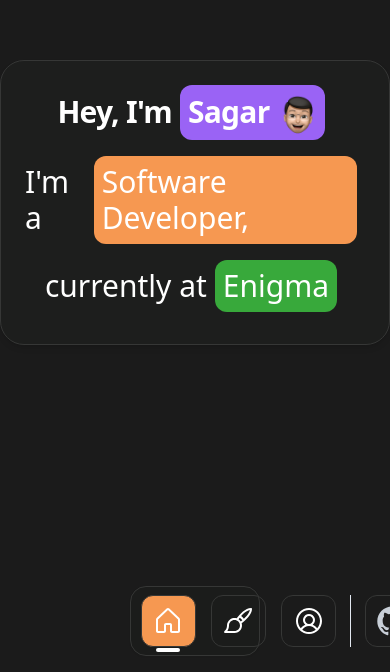
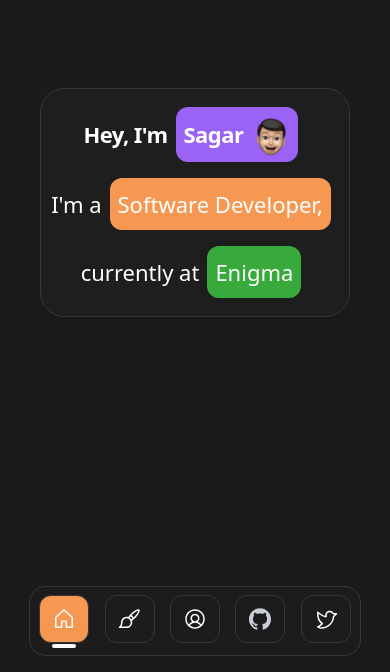
Before and after one commit to SySagar/portfolio, a React (Vite) app: page / in a window 390 px wide. Shown: the part 172-844 px from the top of the page. Built offline with nearby package versions, Linux system fonts and the light colour scheme.

Commit message:
feat: responsive home

```diff
--- a/src/app/Home/Home.tsx
+++ b/src/app/Home/Home.tsx
@@ -1,22 +1,77 @@
 import style from "./home.module.css";
+import { Card, CardContent, CardHeader, CardTitle } from "@/components/ui/card";
+import { cn } from "@/lib/utils";
+import Eyes from "@/components/standard/Eyes";
 import {
-  Card,
-  CardContent,
-  CardHeader,
-  CardTitle,
-} from "@/components/ui/card";
+  Tooltip,
+  TooltipProvider,
+  TooltipContent,
+  TooltipTrigger
+} from "@radix-ui/react-tooltip";
+import { useState } from "react";
 
 export default function Home() {
+
+  const [toggleIcon, setToggleIcon] = useState(true);
+
+  const handleChangeIcon = () => {
+    setToggleIcon(!toggleIcon);
+  }
+
   return (
     <div className={style.home}>
       <div className="red-blob ">
         {/* <img src="redBlob.png" width={500} height={500} alt="" /> */}
       </div>
 
+      <div className="logo absolute top-4 left-4">
+        <div className={cn("relative",style.mylogo)}>
+          {
+            toggleIcon ?
+            <TooltipProvider delayDuration={50}>
+            <Tooltip>
+            <TooltipTrigger onClick={handleChangeIcon}>
+            <img className="w-[86px]" src="me.webp" alt="" />
+                <div className="absolute top-10 left-[30px]">
+                  <Eyes />
+                </div>
+
+                <div className="absolute top-10 left-[49px]">
+                  <Eyes />
+                </div>
+            </TooltipTrigger>
+              <TooltipContent
+              className={cn(
+                "relative text-slate-50 left-9 rounded-xl flex justify-center items-center text-xs h-6")}
+              >
+                I am watching you. Haha!
+              </TooltipContent>
+            </Tooltip>
+          </TooltipProvider>
+            : <div className="rounded-xl" onClick={handleChangeIcon}>
+            <img className="mt-3 ml-3" src="logo.png" width={60} height={60} style={{borderRadius:50}} alt="" />
+      </div>
+          }
+
+
+
+        </div>
+      </div>
+
       <div className="centralCard -translate-y-12">
-        <Card className="shadow-md p-6 backdrop-filter backdrop-blur-2xl border rounded-3xl bg-[#1D1E1D] border-[#363736] pt-4 text-white">
+        <Card
+          className={cn(
+            "shadow-md p-6 backdrop-filter backdrop-blur-2xl border rounded-3xl bg-[#1D1E1D] border-[#363736] pt-4 text-white",
+            style.card
+          )}
+        >
           <CardHeader>
-            <CardTitle className="flex justify-center items-center text-3xl">
+            <CardTitle
+              className={cn(
+                "flex justify-center items-center text-3xl",
+                style.title
+              )}
+            >
               Hey, I'm
               <div className="text-white flex justify-center items-center pl-2  m-2 rounded-xl bg-[#9A63F5]">
                 <p> Sagar</p>
@@ -31,13 +86,23 @@
             </CardTitle>
           </CardHeader>
           <CardContent className="">
-            <div className="flex justify-center items-center text-3xl font-medium">
+            <div
+              className={cn(
+                "flex justify-center items-center text-3xl font-medium",
+                style.addInfo
+              )}
+            >
               I'm a
               <div className="text-white flex justify-center items-center p-2  m-2 rounded-xl bg-[#F69851]">
                 Software Developer,
               </div>
             </div>
-            <div className="flex justify-center items-center text-3xl font-medium">
+            <div
+              className={cn(
+                "flex justify-center items-center text-3xl font-medium",
+                style.addInfo
+              )}
+            >
               currently at
               <div className="text-white flex justify-center items-center p-2  m-2 rounded-xl bg-[#38a93b]">
                 Enigma
--- a/src/app/Home/home.module.css
+++ b/src/app/Home/home.module.css
@@ -1,5 +1,6 @@
 .home{
     display: flex;
+    position: relative;
     flex-direction: column;
     align-items: center;
     justify-content: center;
@@ -15,3 +16,21 @@
         filter: blur(250px); /* Blur effect */
 
 }
+
+@media only screen and (max-width: 700px) {
+    .title {
+        font-size: 22px;
+    }
+
+    .addInfo{
+        font-size: 22px;
+    }
+
+    .card{
+        padding: 10px;
+    }
+
+    .mylogo{
+        display: none;
+    }
+  }
--- a/src/components/standard/BottomNav.tsx
+++ b/src/components/standard/BottomNav.tsx
@@ -6,7 +6,7 @@
 export default function BottomNav() {
   return (
     <div className="fixed bottom-4 w-full flex justify-center items-center ">
-      <Card className="w-1/3 h-[70px] bg-[#1D1E1D] backdrop-filter backdrop-blur-2xl bg-opacity-60 rounded-2xl border-[#363736]  flex flex-row justify-evenly items-evenly  text-white">
+      <Card className="navBody h-[70px] bg-[#1D1E1D] backdrop-filter backdrop-blur-2xl bg-opacity-60 rounded-2xl border-[#363736]  flex flex-row justify-evenly items-evenly  text-white">
         <CardContent className="flex gap-3 p-2 w-full">
           <LinkButton
             className={style.tabColorHome}
@@ -30,7 +30,7 @@
             link="/about-me"
           />
 
-          <Separator orientation="vertical" />
+          <Separator className={style.divider} orientation="vertical" />
 
           <LinkButton
             className={style.tabColorGithub}
--- /dev/null
+++ b/src/components/standard/Eyes.tsx
@@ -0,0 +1,60 @@
+import React, { useEffect, useState } from "react";
+import "./eyes.css";
+
+const Eyes: React.FC = () => {
+  const [cursorPosition, setCursorPosition] = useState({ x: 0, y: 0 });
+  const [eyePosition, setEyePosition] = useState({ x: 0, y: 0 });
+
+
+  useEffect(() => {
+    const updateCursorPosition = (e: MouseEvent) => {
+      setCursorPosition({ x: e.clientX, y: e.clientY });
+    };
+
+    window.addEventListener("mousemove", updateCursorPosition);
+
+    return () => {
+      window.removeEventListener("mousemove", updateCursorPosition);
+    };
+  }, []);
+
+  useEffect(() => {
+    const followCursor = () => {
+      const container = document.getElementById("container") as HTMLElement;
+      const containerRect = container.getBoundingClientRect();
+      const containerCenter = {
+        x: containerRect.left + containerRect.width / 2,
+        y: containerRect.top + containerRect.height / 2,
+      };
+
+      const angle = Math.atan2(
+        cursorPosition.y - containerCenter.y,
+        cursorPosition.x - containerCenter.x
+      );
+
+      const radius =
+        (Math.min(containerRect.width, containerRect.height) / 2) * 0.5;
+      const eyePositionX = containerCenter.x*0.05 + radius * Math.cos(angle);
+      const eyePositionY = containerCenter.y*0.05 + radius * Math.sin(angle);
+
+      setEyePosition({
+        x: eyePositionX,
+        y: eyePositionY,
+      });
+    };
+
+    followCursor();
+  }, [cursorPosition]);
+
+  return (
+    <div id="container" className="container">
+      <div
+        id="eye"
+        className="eye"
+        style={{ top: eyePosition.y, left: eyePosition.x }}
+      ></div>
+    </div>
+  );
+};
+
+export default Eyes;
--- a/src/components/standard/LinkButton.tsx
+++ b/src/components/standard/LinkButton.tsx
@@ -9,7 +9,7 @@
 import { HTMLAttributes } from "react";
 import { useNavigate } from "react-router-dom";
 import usetabStore from "@/store/tabStore";
-import style from './nav.module.css';
+import style from "./nav.module.css";
 
 type LinkButtonProps = {
   icon: string;
@@ -41,37 +41,43 @@
   };
 
   const bgColor =
-    currentTab === 'home' && value==currentTab ? "bg-tabColorHome" :
-    currentTab === 'projects' && value==currentTab ? "bg-tabColorProjects" :
-    currentTab === 'about' && value==currentTab ? "bg-tabColorAbout" :
-    currentTab === 'github' && value==currentTab ? "bg-tabColorGithub" :
-    currentTab === 'mail' && value==currentTab ? "bg-tabColorMail" :
-    currentTab === 'twitter' && value==currentTab ? "bg-tabColorTwitter" :
-    "";
+    currentTab === "home" && value == currentTab
+      ? "bg-tabColorHome"
+      : currentTab === "projects" && value == currentTab
+      ? "bg-tabColorProjects"
+      : currentTab === "about" && value == currentTab
+      ? "bg-tabColorAbout"
+      : currentTab === "github" && value == currentTab
+      ? "bg-tabColorGithub"
+      : currentTab === "mail" && value == currentTab
+      ? "bg-tabColorMail"
+      : currentTab === "twitter" && value == currentTab
+      ? "bg-tabColorTwitter"
+      : "";
 
   return (
+    <TooltipProvider delayDuration={50}>
+      <Tooltip>
         <div
           id={value}
           onClick={handleTabChange}
           {...props}
           className={cn(
-        "relative border border-[#363736] rounded-xl flex justify-center items-center min-w-[55px] h-13",
+            "relative border border-[#363736] rounded-xl flex justify-center items-center min-w-[50px] h-12",
             bgColor,
             props.className
           )}
         >
-      <div className={`${currentTab === value ? style.active : ''}`}>
-      </div>
-      <TooltipProvider>
-        <Tooltip>
+          <div className={`${currentTab === value ? style.active : ""}`}></div>
+
           <TooltipTrigger>
-            <img className="w-8 h-8" src={icon} alt={text} />
+            <img className="w-6 h-6" src={icon} alt={text} />
           </TooltipTrigger>
           <TooltipContent>
             <p>{text}</p>
           </TooltipContent>
+        </div>
       </Tooltip>
     </TooltipProvider>
-    </div>
   );
 }
--- /dev/null
+++ b/src/components/standard/eyes.css
@@ -0,0 +1,21 @@
+
+  .container {
+    position: relative;
+    width: 9px;
+    height: 10px;
+    border: 2px solid white;
+    background: white;
+    border-radius: 50%;
+    padding: 0;
+  }
+
+  .eye {
+    position: absolute;
+    top: 0;
+    left: 0;
+    width: 5px;
+    height: 5px;
+    background-color: black;
+    border-radius: 50%;
+    transform: translate(-50%, -50%);
+  }
--- a/src/components/standard/nav.module.css
+++ b/src/components/standard/nav.module.css
@@ -58,3 +58,13 @@
     bottom: -6px;
     background-color: #fff;
   }
+
+  @media only screen and (max-width: 700px) {
+    .navBody {
+     height: 60px!important;
+    }
+
+    .divider,.tabColorMail,.tabColorMedium{
+      display: none;
+    }
+  }
--- a/src/components/ui/tooltip.tsx
+++ b/src/components/ui/tooltip.tsx
@@ -19,7 +19,7 @@
     ref={ref}
     sideOffset={sideOffset}
     className={cn(
-      "z-50 overflow-hidden rounded-md border bg-popover px-3 mb-3 text-sm text-popover-foreground shadow-md animate-in fade-in-0 zoom-in-95 data-[state=closed]:animate-out data-[state=closed]:fade-out-0 data-[state=closed]:zoom-out-95 data-[side=bottom]:slide-in-from-top-1 data-[side=left]:slide-in-from-right-2 data-[side=right]:slide-in-from-left-2 data-[side=top]:slide-in-from-bottom-2",
+      "z-50 overflow-hidden rounded-md border bg-popover px-3 mb-5 text-sm text-popover-foreground shadow-md animate-in fade-in-0 zoom-in-95 data-[state=closed]:animate-out data-[state=closed]:fade-out-0 data-[state=closed]:zoom-out-95 data-[side=bottom]:slide-in-from-top-1 data-[side=left]:slide-in-from-right-2 data-[side=right]:slide-in-from-left-2 data-[side=top]:slide-in-from-bottom-2",
       className
     )}
     {...props}
```
Also changed, not shown: src/app/About/About.tsx (+11 -1 lines), public/logo.png (added). Lines whose indentation alone changed are shown as unchanged.
